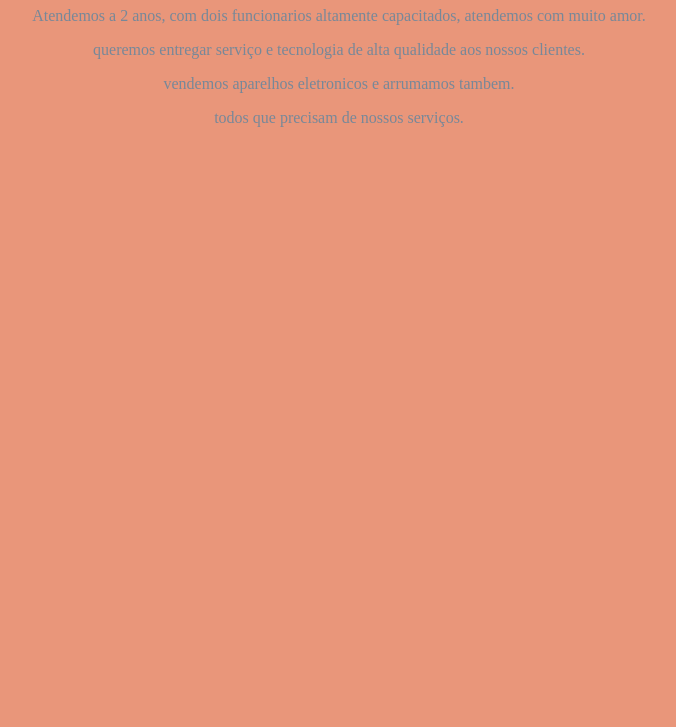
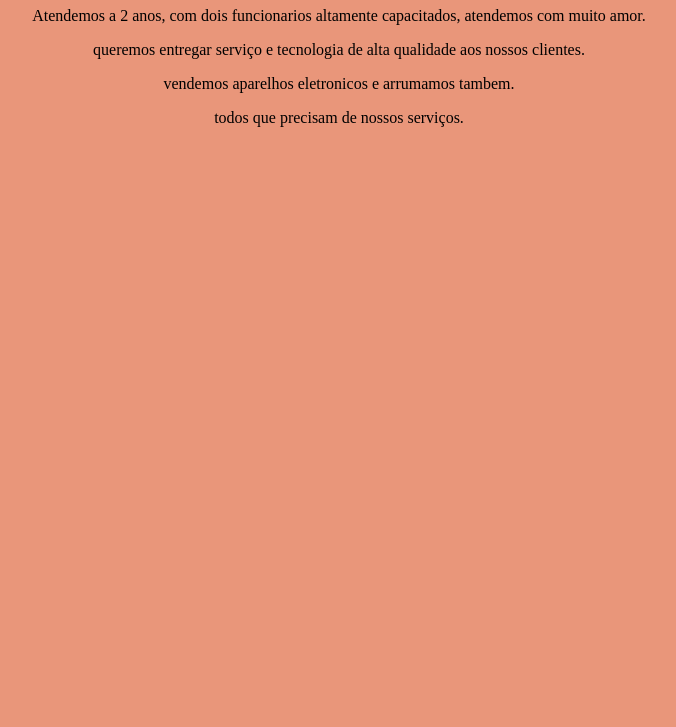
Before and after one commit to dionixzio/trabalhofinal01, a plain HTML site: page index.html in a window 1280 px wide. Shown: the part 73-800 px from the top of the page, without its empty margins (301-977 px from the left). Drawn offline with Linux system fonts and the light colour scheme.

Commit message:
index.html

```diff
--- a/style.css
+++ b/style.css
@@ -5,5 +5,5 @@ h1{
     text-align: center; color: black;
 }
 p{
-    text-align: center; color: lightslategrey;
+    text-align: center; color: black;
 }
```
